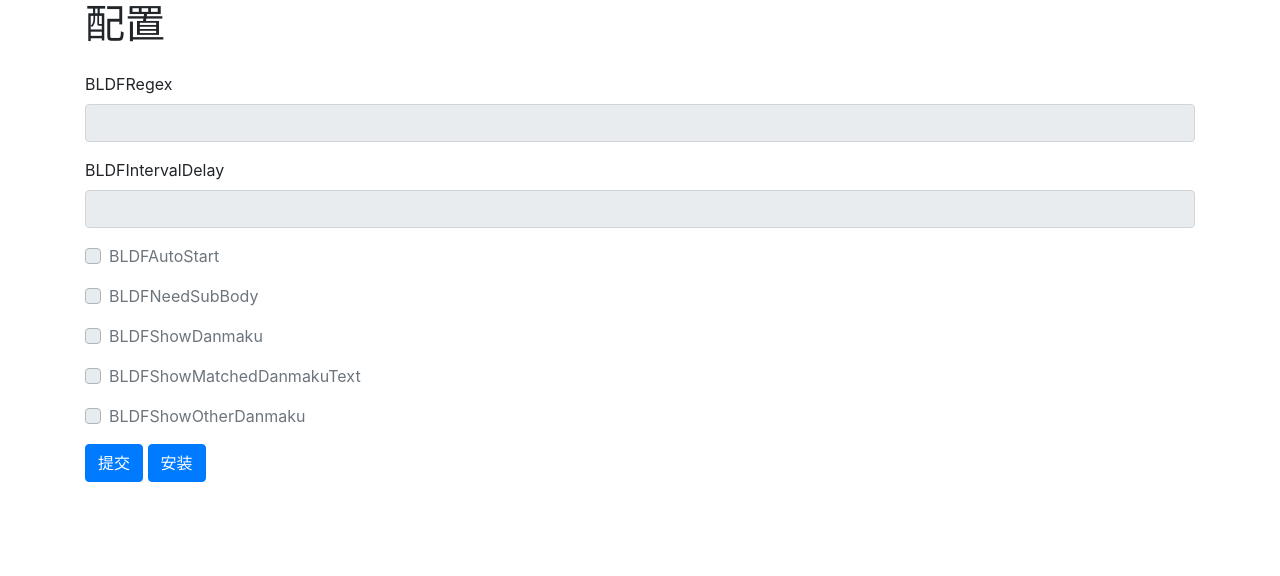
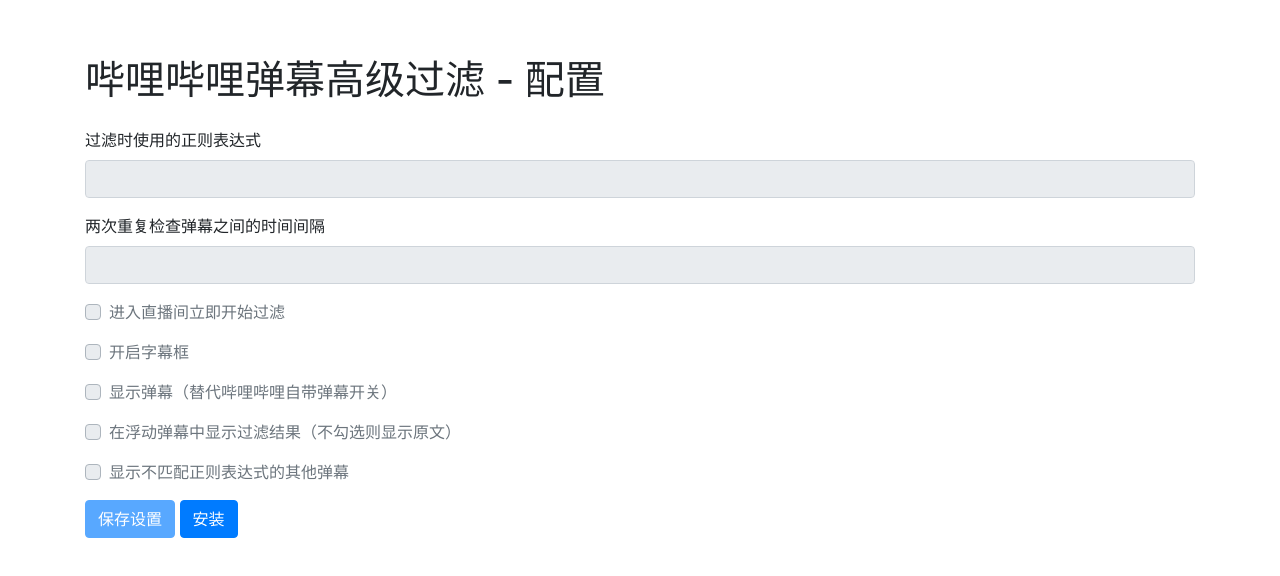
Before and after one commit to yuyuyzl/BiliDMFilter, a plain HTML site: page index.html in a window 1280 px wide. Drawn offline with nearby package versions, Linux system fonts and the light colour scheme.

Commit message:
基本完成配置界面

```diff
--- a/index.html
+++ b/index.html
@@ -20,40 +20,40 @@
     "BLDFShowMatchedDanmakuText": true,
     "BLDFShowOtherDanmaku": false
 -->
-<div class="settings-container container">
+<div class="settings-container container" style="padding-top: 56px">
 
 
-        <h1 style="margin-bottom: 24px">配置</h1>
+        <h1 style="margin-bottom: 24px">哔哩哔哩弹幕高级过滤 - 配置</h1>
         <form>
             <div class="form-group">
-                <label for="BLDFRegex">BLDFRegex</label>
+                <label for="BLDFRegex">过滤时使用的正则表达式</label>
                 <input type="text" class="form-control" id="BLDFRegex" placeholder="" disabled>
             </div>
             <div class="form-group">
-                <label for="BLDFIntervalDelay">BLDFIntervalDelay</label>
+                <label for="BLDFIntervalDelay">两次重复检查弹幕之间的时间间隔</label>
                 <input type="number" class="form-control" id="BLDFIntervalDelay" placeholder="" disabled>
             </div>
             <div class="custom-control custom-checkbox form-group">
                 <input type="checkbox" class="custom-control-input" id="BLDFAutoStart" disabled>
-                <label class="custom-control-label" for="BLDFAutoStart">BLDFAutoStart</label>
+                <label class="custom-control-label" for="BLDFAutoStart">进入直播间立即开始过滤</label>
             </div>
             <div class="custom-control custom-checkbox form-group">
                 <input type="checkbox" class="custom-control-input" id="BLDFNeedSubBody" disabled>
-                <label class="custom-control-label" for="BLDFNeedSubBody">BLDFNeedSubBody</label>
+                <label class="custom-control-label" for="BLDFNeedSubBody">开启字幕框</label>
             </div>
             <div class="custom-control custom-checkbox form-group">
                 <input type="checkbox" class="custom-control-input" id="BLDFShowDanmaku" disabled>
-                <label class="custom-control-label" for="BLDFShowDanmaku">BLDFShowDanmaku</label>
+                <label class="custom-control-label" for="BLDFShowDanmaku">显示弹幕（替代哔哩哔哩自带弹幕开关）</label>
             </div>
             <div class="custom-control custom-checkbox form-group">
                 <input type="checkbox" class="custom-control-input" id="BLDFShowMatchedDanmakuText" disabled>
-                <label class="custom-control-label" for="BLDFShowMatchedDanmakuText">BLDFShowMatchedDanmakuText</label>
+                <label class="custom-control-label" for="BLDFShowMatchedDanmakuText">在浮动弹幕中显示过滤结果（不勾选则显示原文）</label>
             </div>
             <div class="custom-control custom-checkbox form-group">
                 <input type="checkbox" class="custom-control-input" id="BLDFShowOtherDanmaku" disabled>
-                <label class="custom-control-label" for="BLDFShowOtherDanmaku">BLDFShowOtherDanmaku</label>
+                <label class="custom-control-label" for="BLDFShowOtherDanmaku">显示不匹配正则表达式的其他弹幕</label>
             </div>
-            <button class="btn btn-primary">提交</button>
+            <button class="btn btn-primary" id="BLDFSettingsSave" disabled>保存设置</button>
             <a class="btn btn-primary" href="Bilibili%20Live%20Danmaku%20Filter.user.js">安装</a>
         </form>
 
```
Also changed, not shown: Bilibili Live Danmaku Filter.user.js (+9 -2 lines).
